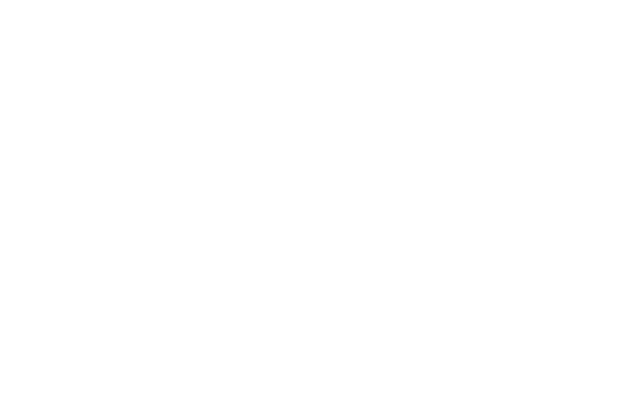
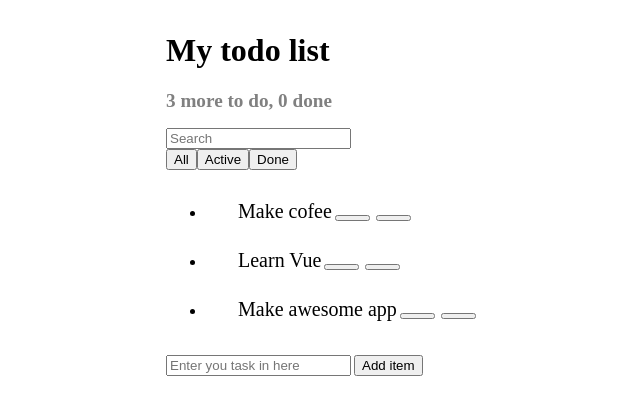
Before and after one commit to Postnov/vue-todo-list, a Vue app: page / in a window 1280 px wide. Shown: the top 414 px of the page, without its empty margins (274-914 px from the left). Built offline with nearby package versions, Linux system fonts and the light colour scheme.

Commit message:
add markup in App and output list items

```diff
--- a/src/components/App.vue
+++ b/src/components/App.vue
@@ -1,6 +1,12 @@
 <template>
     <div class="todo-app">
-
+        <AppHeader />
+        <div class="top-panel d-flex">
+            <SearchPanel />
+            <FilterButtons />
+        </div>
+        <TodoList :items="items" />
+        <AddTodo />
     </div>
 </template>
 
@@ -13,6 +19,16 @@
 
 export default {
     name: 'App',
+    data() {
+        return {
+            maxId: 10,
+            items: [
+                {label: 'Make cofee', done: false, important: false, id: 1},
+                {label: 'Learn Vue', done: false, important: false, id: 2},
+                {label: 'Make awesome app', done: false, important: false, id: 3}
+            ]
+        }
+    },
     components: {
         AddTodo,
         AppHeader,
--- a/src/components/TodoItem.vue
+++ b/src/components/TodoItem.vue
@@ -1,6 +1,6 @@
 <template>
     <span class="todo-item">
-        <span class="todo-item-label">Drink cofee</span>
+        <span class="todo-item-label">{{ item.label }}</span>
         <button
             type="button" class="btn btn-outline-success btn-sm float-right">
             <i class="fa fa-exclamation"></i>
@@ -14,7 +14,8 @@
 
 <script>
 export default {
-    name: 'TodoItem'
+    name: 'TodoItem',
+    props: ['item'],
 }
 </script>
 
--- a/src/components/TodoList.vue
+++ b/src/components/TodoList.vue
@@ -1,7 +1,7 @@
 <template>
     <ul class="list-group todo-list">
-        <li class="list-group-item">
-            <TodoItem />
+        <li class="list-group-item" v-for="item in items" :key="item.id">
+            <TodoItem :item="item"/>
         </li>
     </ul>
 </template>
@@ -10,6 +10,7 @@
 import TodoItem from './TodoItem.vue'
 export default {
     name: 'TodoList',
+    props: ['items'],
     components: {
         TodoItem
     }
```
